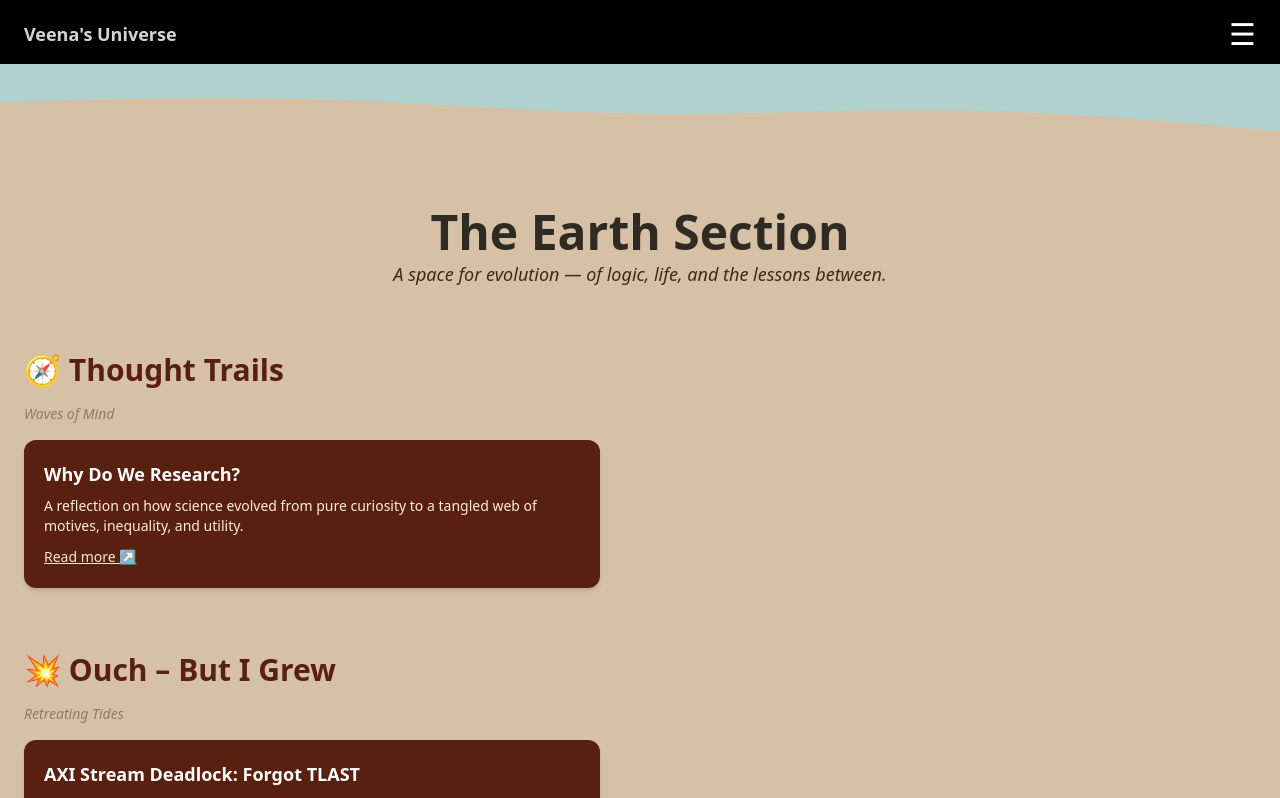
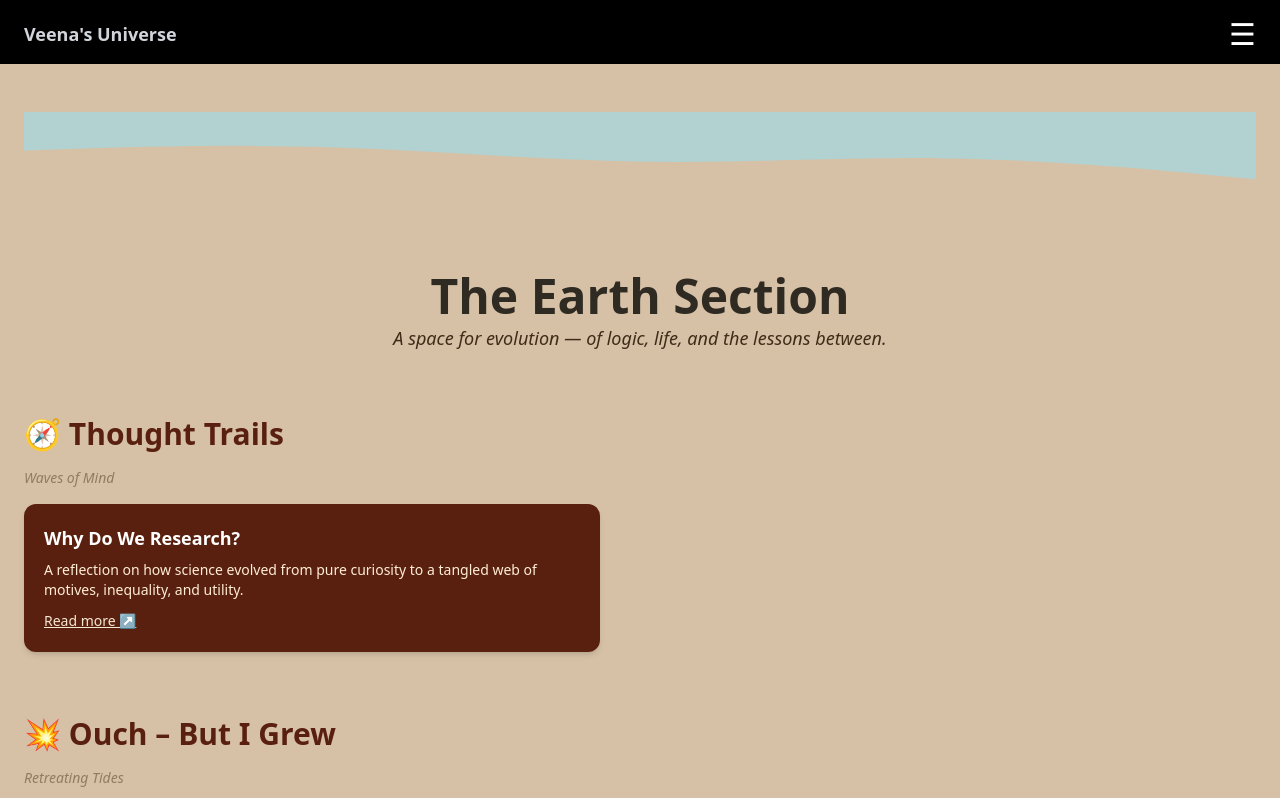
Before and after one commit to Veena-vk/veena-portfolio-dev, a Next.js app: page /earth in a window 1280 px wide. Shown: the top 798 px of the page. Built offline with nearby package versions, Linux system fonts and the light colour scheme.

Commit message:
Update page.tsx

```diff
--- a/app/earth/page.tsx
+++ b/app/earth/page.tsx
@@ -9,9 +9,8 @@ import WaveDivider from "./components/WaveDivider";
 export default function EarthPage() {
   return (
     <SandBackground>
-    <div className="bg-[#D6C1A6] relative">
+     <main className="min-h-screen bg-[#D6C1A6] text-[#2F2B23] px-6 py-12 space-y-16">
      <WaveDivider position="top" inverted withFoam />
-     <main className="min-h-screen text-[#2F2B23] px-6 py-12 space-y-16">
       <div className="text-center mb-6">
   	<h1 className="text-4xl md:text-5xl font-extrabold text-[#2F2B23]">
     	The Earth Section
@@ -23,9 +22,8 @@ export default function EarthPage() {
       <ThoughtTrailsSection />
       <OuchSection />
       <CrackpotSection />
+      <WaveDivider position="bottom" withFoam />
     </main>
-    <WaveDivider position="bottom" withFoam />
-    </div>
     </SandBackground>
   );
 }
```
